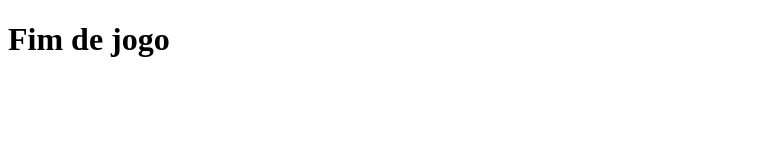
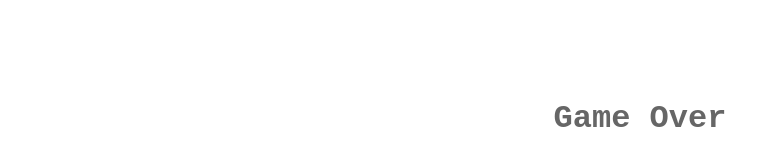
Before and after one commit to isisfa/dino-game, a plain HTML site: page index.html in a window 1280 px wide. Shown: the whole page, without its empty margins (0-780 px from the left). Drawn offline with Linux system fonts and the light colour scheme.

Commit message:
add stop setTimeout and add dinossaur/trees CSS

```diff
--- a/script.js
+++ b/script.js
@@ -45,6 +45,8 @@ function createCactus() {
     let cactusPosition = 600;
     let randomTime = Math.random() * 6000;
 
+    console.log(randomTime)
+
     cactus.classList.add('cactus');
     cactus.style.left = cactusPosition + 'px';
     background.appendChild(cactus);
@@ -56,14 +58,15 @@ function createCactus() {
         } else if (cactusPosition > 0 && cactusPosition < 60 && position < 60) {
             //Game over
             clearInterval(leftInterval);
-            document.body.innerHTML = `<h1 class="game-over">Fim de jogo</h1>`;
+            document.body.innerHTML = `<h1 class="game-over">Game Over</h1>`;
+            clearTimeout(newCactus);
         } else {
             cactusPosition -= 10;
             cactus.style.left = cactusPosition + 'px';
         }
     }, 20);
 
-    setTimeout(createCactus, randomTime);
+    newCactus = setTimeout(createCactus, randomTime);
 }
 
 createCactus();
--- a/style.css
+++ b/style.css
@@ -1,8 +1,12 @@
+.body {
+ background-color: #bebebe;
+}
+
 .dino {
     position: absolute;
     width: 60px;
     height: 60px;
-    background-color: green;
+    background-image: url(./images/dino.png);
     bottom: 0;
 }
 
@@ -11,5 +15,13 @@
     width: 60px;
     height: 60px;
     bottom: 0;
-    background-color: red;
+    background-image: url(./images/cactus.png);
 }
+
+.game-over {
+    text-align: center;
+    color: #666666;
+    margin-top: 100px;
+    font-family: 'Courier New', Courier, monospace;
+    font-size: xx-large;
+}
```
